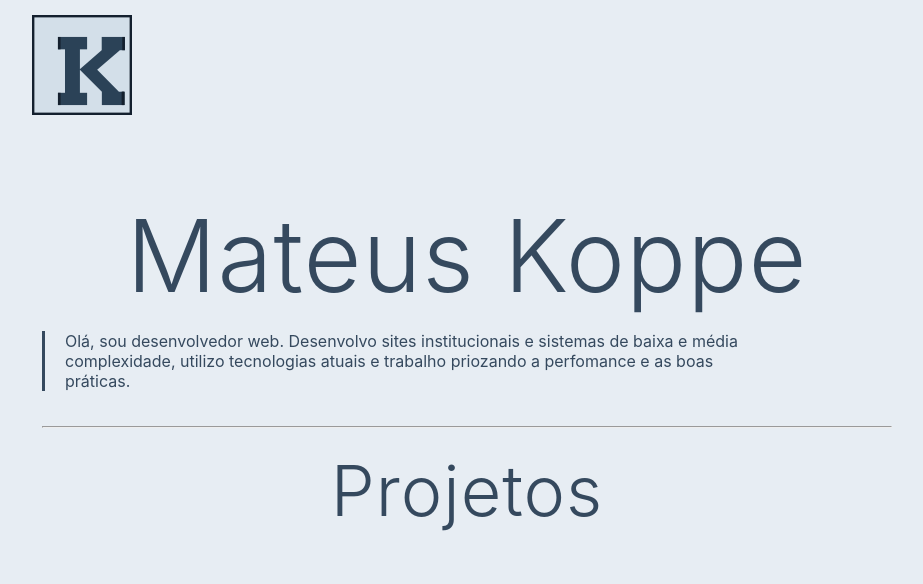
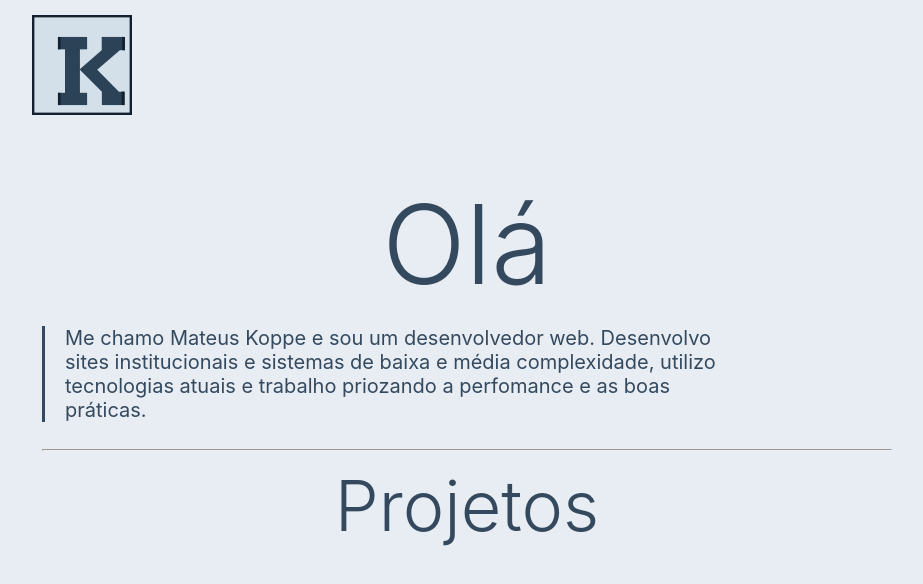
Before and after one commit to mateusKoppe/mateuskoppe.github.io, a Nuxt app: page / in a window 1280 px wide. Shown: the top 584 px of the page, without its empty margins (173-1096 px from the left). Built offline with nearby package versions, Linux system fonts and the light colour scheme.

Commit message:
Style refactoring

```diff
--- /dev/null
+++ b/assets/style/base.scss
@@ -0,0 +1,37 @@
+html {
+  font-family: "Source Sans Pro", -apple-system, BlinkMacSystemFont, "Segoe UI", Roboto, "Helvetica Neue", Arial, sans-serif;
+  font-size: 10px;
+  box-sizing: border-box;
+  background-color: #e7edf3;
+}
+
+*, *:before, *:after {
+  box-sizing: border-box;
+  margin: 0;
+}
+
+.title {
+  font-family: "Quicksand", "Source Sans Pro", -apple-system, BlinkMacSystemFont, "Segoe UI", Roboto, "Helvetica Neue", Arial, sans-serif; /* 1 */
+  display: block;
+  font-weight: 300;
+  color: #35495e;
+}
+
+h1.title {
+  font-size: 10rem;
+}
+
+h2.title {
+  font-size: 7rem;
+}
+
+.quote {
+  color: #35495e;
+  font-size: 2rem;
+  max-width: 70rem;
+  text-align: left;
+  padding-left: 2rem;
+  border-left: #35495e solid 3px;
+  margin-top: 1.5rem;
+  margin-bottom: 1.5rem;
+}
--- /dev/null
+++ b/assets/style/index.scss
@@ -0,0 +1 @@
+@import 'base';
--- a/layouts/default.vue
+++ b/layouts/default.vue
@@ -9,18 +9,8 @@
   </div>
 </template>
 
-<style>
-html {
-  font-family: "Source Sans Pro", -apple-system, BlinkMacSystemFont, "Segoe UI", Roboto, "Helvetica Neue", Arial, sans-serif;
-  font-size: 16px;
-  box-sizing: border-box;
-  background-color: #e7edf3;
-}
-
-*, *:before, *:after {
-  box-sizing: border-box;
-  margin: 0;
-}
+<style lang="scss">
+@import '~/assets/style/index.scss';
 
 .app-header {
   max-width: 900px;
--- a/package.json
+++ b/package.json
@@ -14,7 +14,9 @@
   },
   "dependencies": {
     "axios": "^0.18.0",
-    "nuxt": "^1.0.0"
+    "node-sass": "^4.11.0",
+    "nuxt": "^1.0.0",
+    "sass-loader": "^7.1.0"
   },
   "devDependencies": {
     "babel-eslint": "^8.2.1",
--- a/pages/index.vue
+++ b/pages/index.vue
@@ -1,10 +1,10 @@
 <template>
   <section class="container">
     <div>
-      <h1 class="title">
-        Mateus Koppe
-      </h1>
-      <p class="quote">Olá, sou desenvolvedor web. Desenvolvo sites institucionais e sistemas de baixa e média complexidade, utilizo tecnologias atuais e trabalho priozando a perfomance e as boas práticas.</p>
+      <span class="wellcoming title">
+        Olá
+      </span>
+      <p class="quote">Me chamo Mateus Koppe e sou um desenvolvedor web. Desenvolvo sites institucionais e sistemas de baixa e média complexidade, utilizo tecnologias atuais e trabalho priozando a perfomance e as boas práticas.</p>
       <br>
       <hr>
       <br>
@@ -39,7 +39,7 @@ export default {
 }
 </script>
 
-<style>
+<style lang="scss">
 .container {
   min-height: 100vh;
   display: flex;
@@ -48,48 +48,26 @@ export default {
   text-align: center;
 }
 
-.title {
-  font-family: "Quicksand", "Source Sans Pro", -apple-system, BlinkMacSystemFont, "Segoe UI", Roboto, "Helvetica Neue", Arial, sans-serif; /* 1 */
-  display: block;
-  font-weight: 300;
-  color: #35495e;
-  letter-spacing: 1px;
-}
-
-h1.title {
-  font-size: 100px;
-}
-
-h2.title {
-  font-size: 70px;
-}
-
-.quote {
-  color: #35495e;
-  max-width: 700px;
-  text-align: left;
-  padding-left: 20px;
-  border-left: #35495e solid 3px;
-  margin-top: 15px;
-  margin-bottom: 15px;
+.wellcoming {
+  font-size: 11rem;
 }
 
 .projects {
   width: 100vw;
-  max-width: 850px;
+  max-width: 85rem;
   display: grid;
   grid-template-columns: 33.3% 33.3% 33.3%;
-  grid-template-rows: 170px 170px;
+  grid-template-rows: 17rem 17rem;
 }
 
 .project-card {
   display: inline-flex;
   background-color: white;
-  box-shadow: 0 .3px 5px .2px rgba(30, 30, 30, .3);
-  max-width: 300px;
+  box-shadow: 0 .03rem .5rem .02rem rgba(30, 30, 30, .3);
+  max-width: 30rem;
   color: #35495e;
-  padding: 15px;
-  margin: 10px;
+  padding: 1.5rem;
+  margin: 1rem;
   justify-content: center;
   align-items: center;
 }
@@ -98,8 +76,4 @@ h2.title {
   max-width: 100%;
   max-height: 100%;
 }
-
-.links {
-  padding-top: 15px;
-}
 </style>
```
Also changed, not shown: 1 other file (tests, documents, lock files or other folders).
